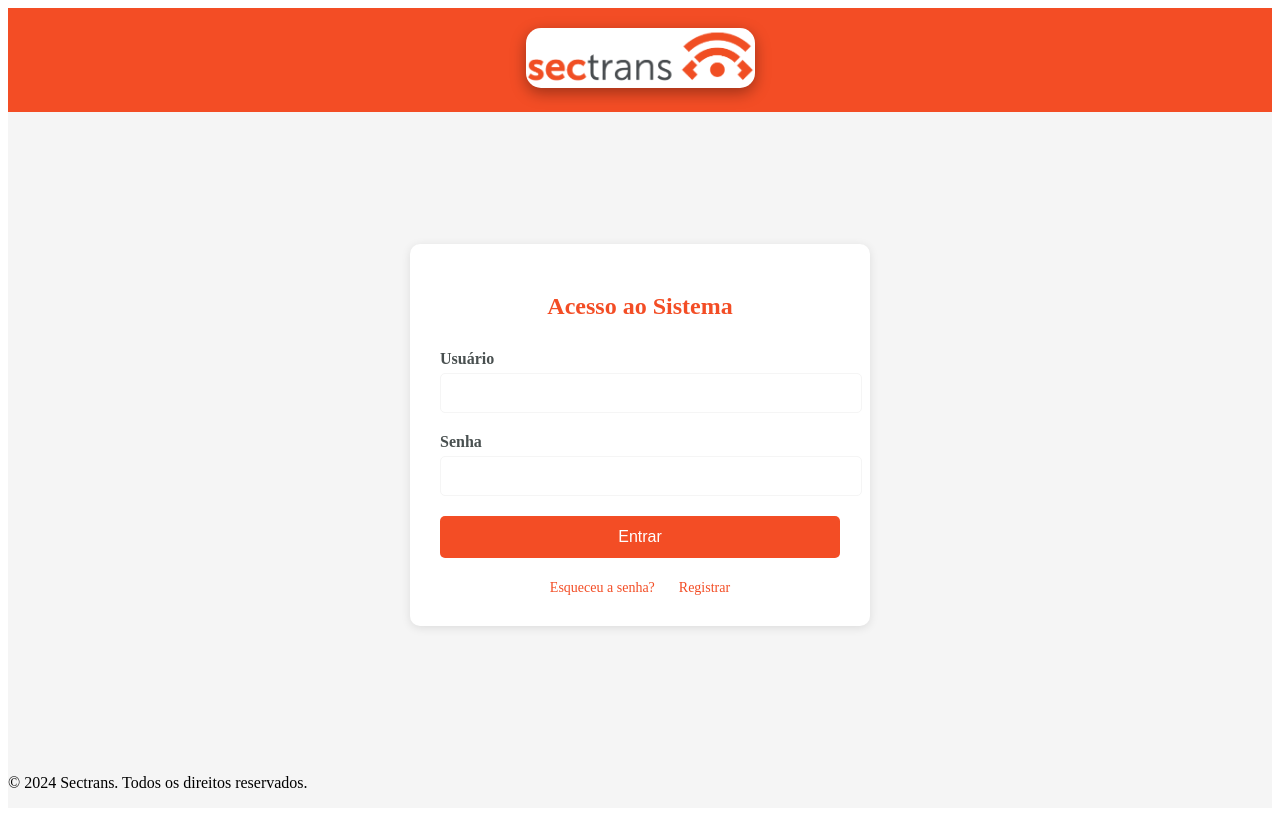
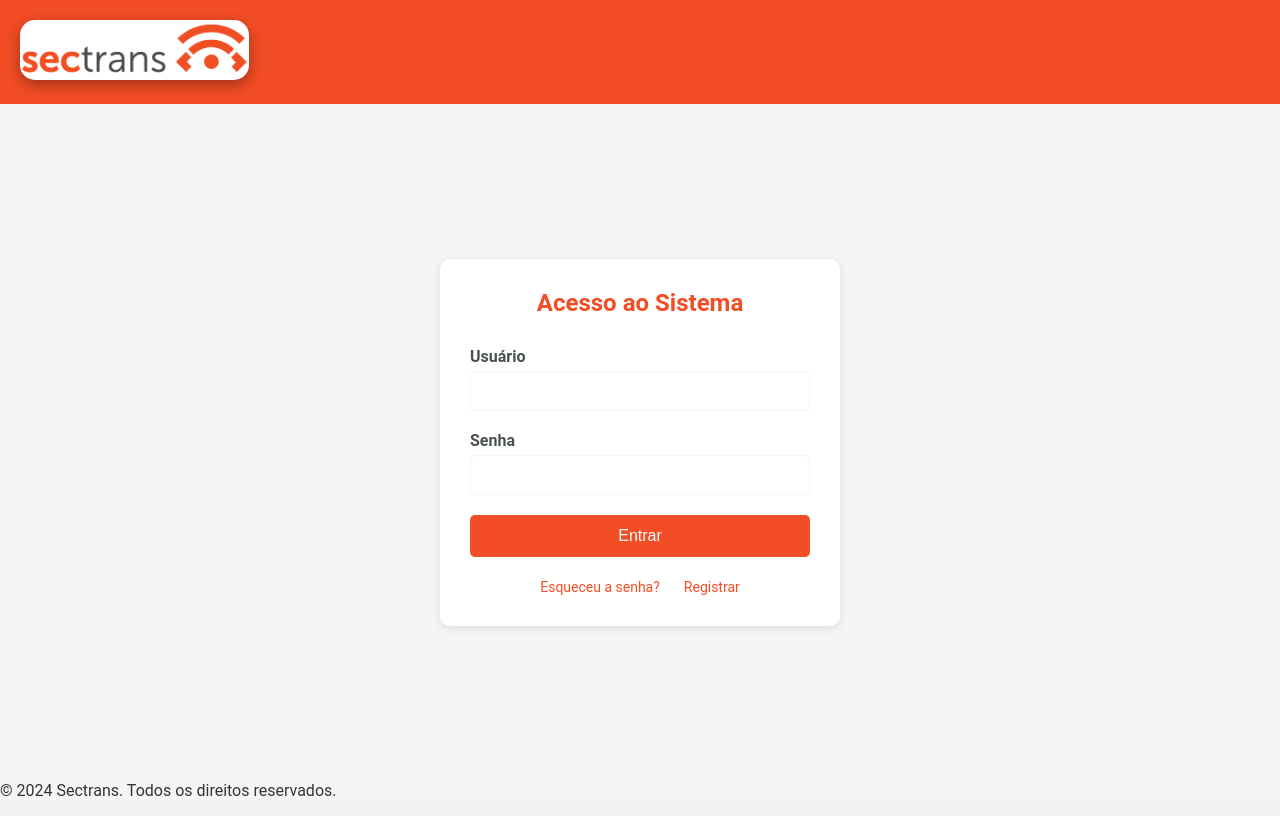
Before and after one commit to dg-marins/sistemaSectrans, a Django app: page / in a window 1280 px wide. Run offline with Django 5.2, Linux system fonts and the light colour scheme.

Commit message:
Ajuste inicial

```diff
--- a/static/styles/empresas.css
+++ b/static/styles/empresas.css
@@ -5,7 +5,7 @@
     background-color: var(--cor-terciaria);
     padding: 30px;
     border-radius: 10px;
-    box-shadow: 0 2px 10px rgba(0, 0, 0, 0.1);
+    box-shadow: var(--sombra-padrao);
     max-width: 800px;
     width: 100%;
 }
--- a/static/styles/login_page_style.css
+++ b/static/styles/login_page_style.css
@@ -1,4 +1,20 @@
 @import url('variaveis.css');
+
+/* Reset e configurações gerais */
+* {
+    margin: 0;
+    padding: 0;
+    box-sizing: border-box;
+}
+
+body {
+    font-family: 'Roboto', sans-serif;
+    background-color: var(--cor-secundaria);
+    color: var(--cor-texto);
+    min-height: 100vh;
+    display: flex;
+    flex-direction: column;
+}
 
 .login-container {
 	min-height: 100vh;
@@ -10,7 +26,7 @@
 .login-header {
 	background-color: var(--cor-principal);
 	padding: 20px;
-	text-align: center;
+	text-align: left;
 }
 
 .login-header img {
--- a/static/styles/variaveis.css
+++ b/static/styles/variaveis.css
@@ -4,7 +4,7 @@
     --cor-terciaria: #ffffff;
     --cor-hover-menu: #495050;
     --cor-texto: #333333;
-    --sombra-padrao: 0 2px 10px rgba(0, 0, 0, 0.1);
+    --sombra-padrao: rgba(0, 0, 0, 0.35) 0px 5px 15px;
     --transicao-padrao: all 0.3s ease;
-    --borda-radius: 10px;
+    --borda-radius: 15px;
 }
```
Also changed, not shown: static/styles/style.css (+8 -4 lines).
